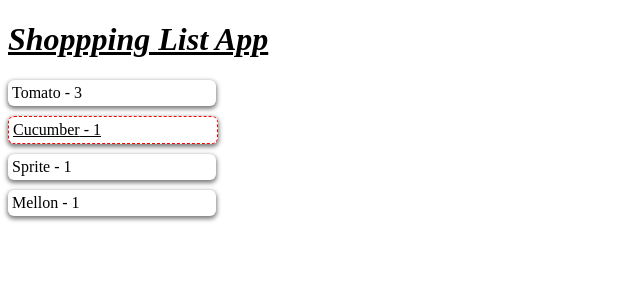
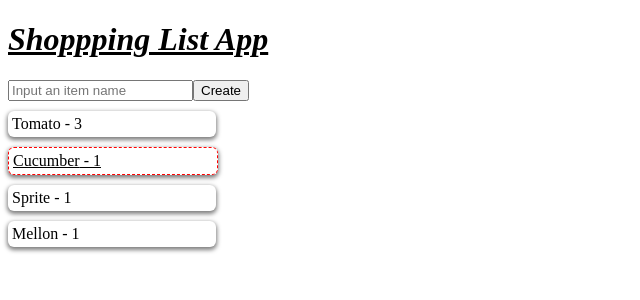
Before and after one commit to Ayzrian/mate-react-core, a React (Vite) app in the folder react-shopping-list/: page / in a window 1280 px wide. Shown: the top 300 px of the page, without its empty margins (0-640 px from the left). Built offline with nearby package versions, Linux system fonts and the light colour scheme.

Commit message:
How to work with inputs

```diff
--- a/react-shopping-list/src/App.jsx
+++ b/react-shopping-list/src/App.jsx
@@ -1,14 +1,33 @@
+import { useState } from "react"
 import { Header } from "./components/Header/Header"
 import { ShoppingList } from "./components/ShoppingList/ShoppingList"
+import { ShoppingListForm } from "./components/ShoppingListForm/ShoppingListForm"
+
+
+const items = [
+  {id: 1, name: "Tomato", quantity: 3},
+  {id: 2, name: "Cucumber", mustHave: true},
+  {id: 3, name: "Sprite"},
+  {id: 4, name: "Mellon"}
+]
+
 
 function App() {
+  const [list, setList] = useState(items);
+
+  const handleSubmit = (item) => {
+    setList([...list, { ...item, id: Math.floor(Math.random() * 100000) + 1 }])
+  }
+
   return (
     <>
       <Header>
         <em>Shoppping List App</em>
       </Header>
 
-      <ShoppingList />
+      <ShoppingListForm onSubmit={handleSubmit} />
+
+      <ShoppingList list={list}/>
     </>
   )
 }
--- a/react-shopping-list/src/components/ShoppingList/ShoppingList.jsx
+++ b/react-shopping-list/src/components/ShoppingList/ShoppingList.jsx
@@ -1,18 +1,11 @@
 import { ShoppingListItem } from "../ShoppingListItem/ShoppingListItem";
 import "./ShoppingList.scss"
 
-const items = [
-    {id: 1, name: "Tomato", quantity: 3},
-    {id: 2, name: "Cucumber", mustHave: true},
-    {id: 3, name: "Sprite"},
-    {id: 4, name: "Mellon"}
-]
-
-export function ShoppingList() {
+export function ShoppingList({ list }) {
     return (
         <ul className="ShoppingList">
             {
-                items.map((item) => <ShoppingListItem key={item.id} item={item}/> )
+                list.map((item) => <ShoppingListItem key={item.id} item={item}/> )
             }
         </ul>
     )
--- /dev/null
+++ b/react-shopping-list/src/components/ShoppingListForm/ShoppingListForm.jsx
@@ -0,0 +1,22 @@
+import { useState } from "react"
+
+
+export function ShoppingListForm({ onSubmit }) {
+    const [name, setName] = useState("")
+
+    const handleChange = (event) => {
+        setName(event.target.value)
+    }
+
+    const handleCreateClick = () => {
+        onSubmit({ name })
+        setName("")
+    }
+
+    return (<div>
+        <input value={name} onChange={handleChange} type="text" placeholder="Input an item name"/>
+        <button onClick={handleCreateClick}>
+            Create
+        </button>
+    </div>)
+}
```
